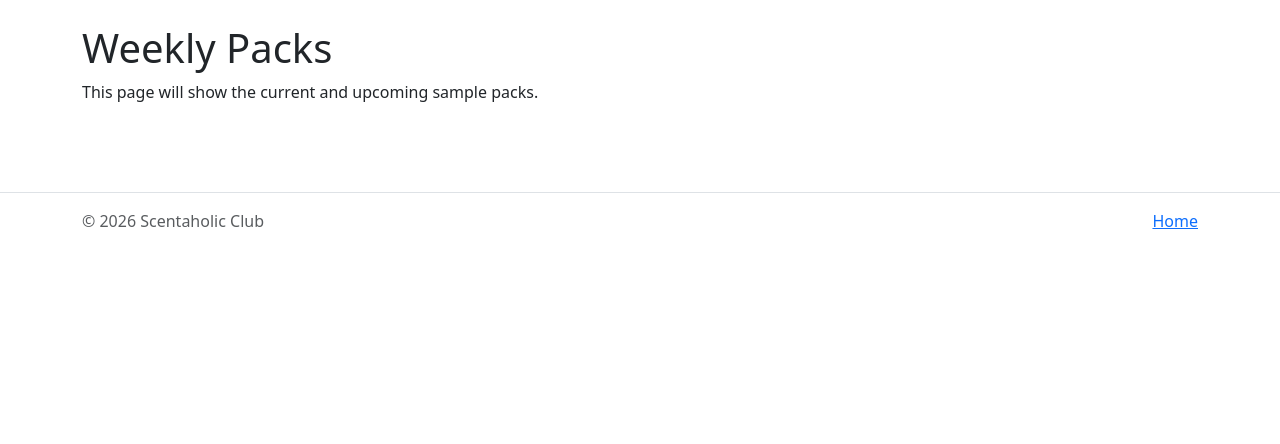
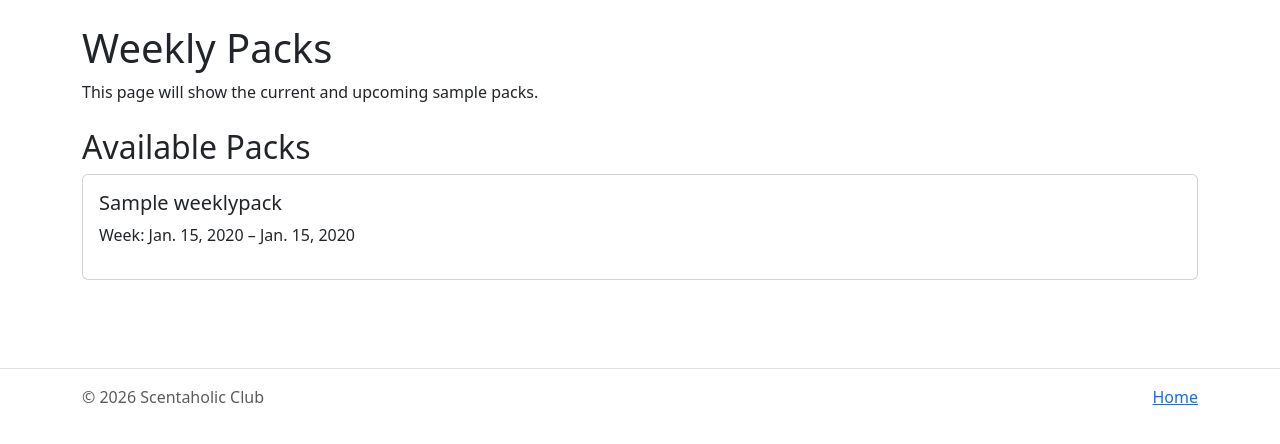
Before and after one commit to AlexandraSelby/scentaholic-club, a Django app: page /packs/ in a window 1280 px wide. Shown: the part 57-501 px from the top of the page. Run offline with Django 5.2, Linux system fonts and the light colour scheme; tables that the repository leaves empty hold one stand-in row (values such as "Sample post").

Commit message:
Display published weekly packs on packs page

```diff
--- a/samples/views.py
+++ b/samples/views.py
@@ -1,6 +1,12 @@
 from django.shortcuts import render
+from .models import WeeklyPack
 
-from django.shortcuts import render
 
 def packs_home(request):
-    return render(request, "samples/packs_home.html")
+    packs = WeeklyPack.objects.filter(is_published=True)
+
+    return render(
+        request,
+        "samples/packs_home.html",
+        {"packs": packs}
+    )
--- a/templates/samples/packs_home.html
+++ b/templates/samples/packs_home.html
@@ -1,6 +1,20 @@
 {% extends "base.html" %}
 {% block title %}Weekly Packs | Scentaholic Club{% endblock %}
+
 {% block content %}
 <h1>Weekly Packs</h1>
 <p>This page will show the current and upcoming sample packs.</p>
+
+<h2 class="mt-4">Available Packs</h2>
+
+{% for pack in packs %}
+<div class="card mb-3">
+  <div class="card-body">
+    <h5 class="card-title">{{ pack.title }}</h5>
+    <p>Week: {{ pack.week_start }} – {{ pack.week_end }}</p>
+  </div>
+</div>
+{% empty %}
+<p>No packs available yet.</p>
+{% endfor %}
 {% endblock %}
```
